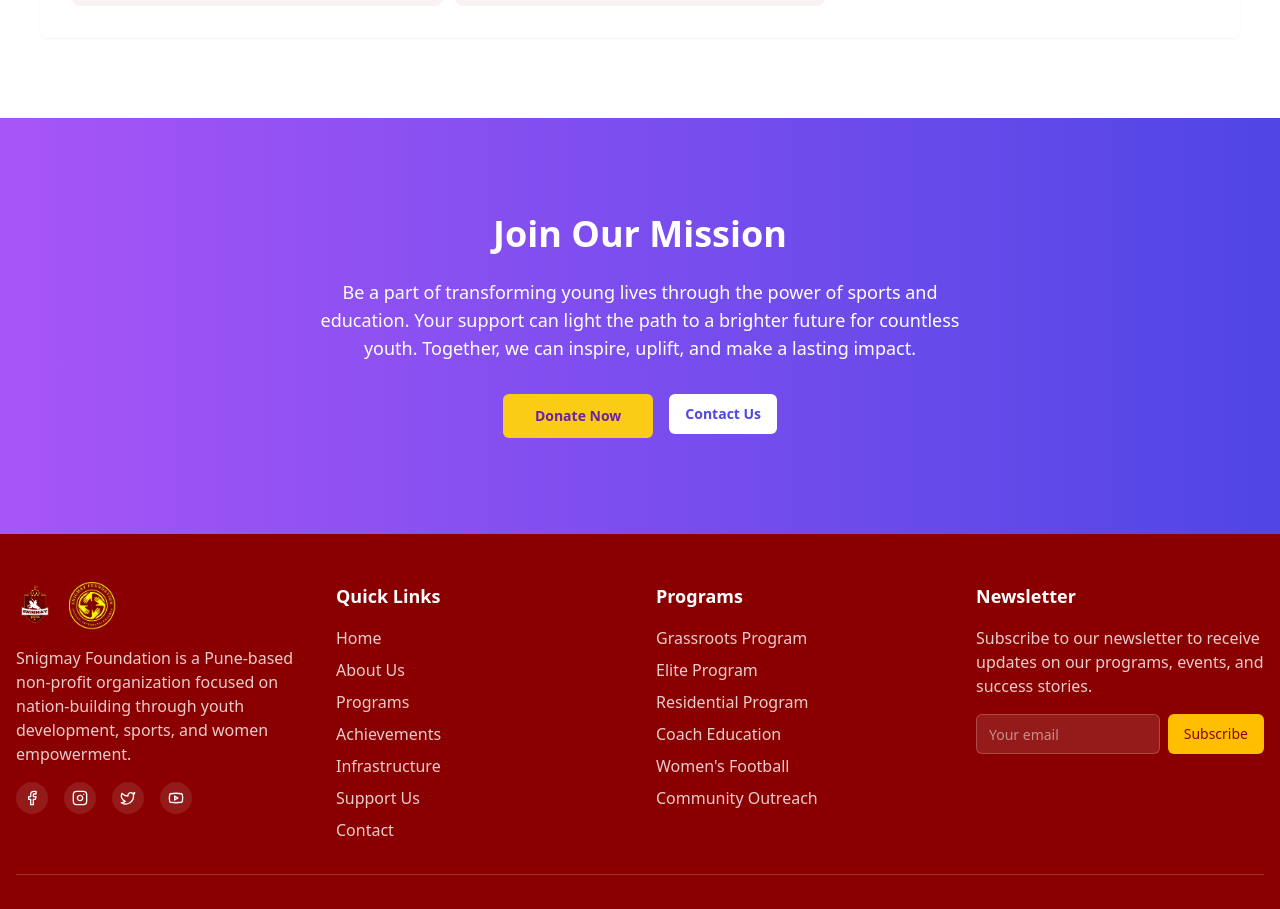
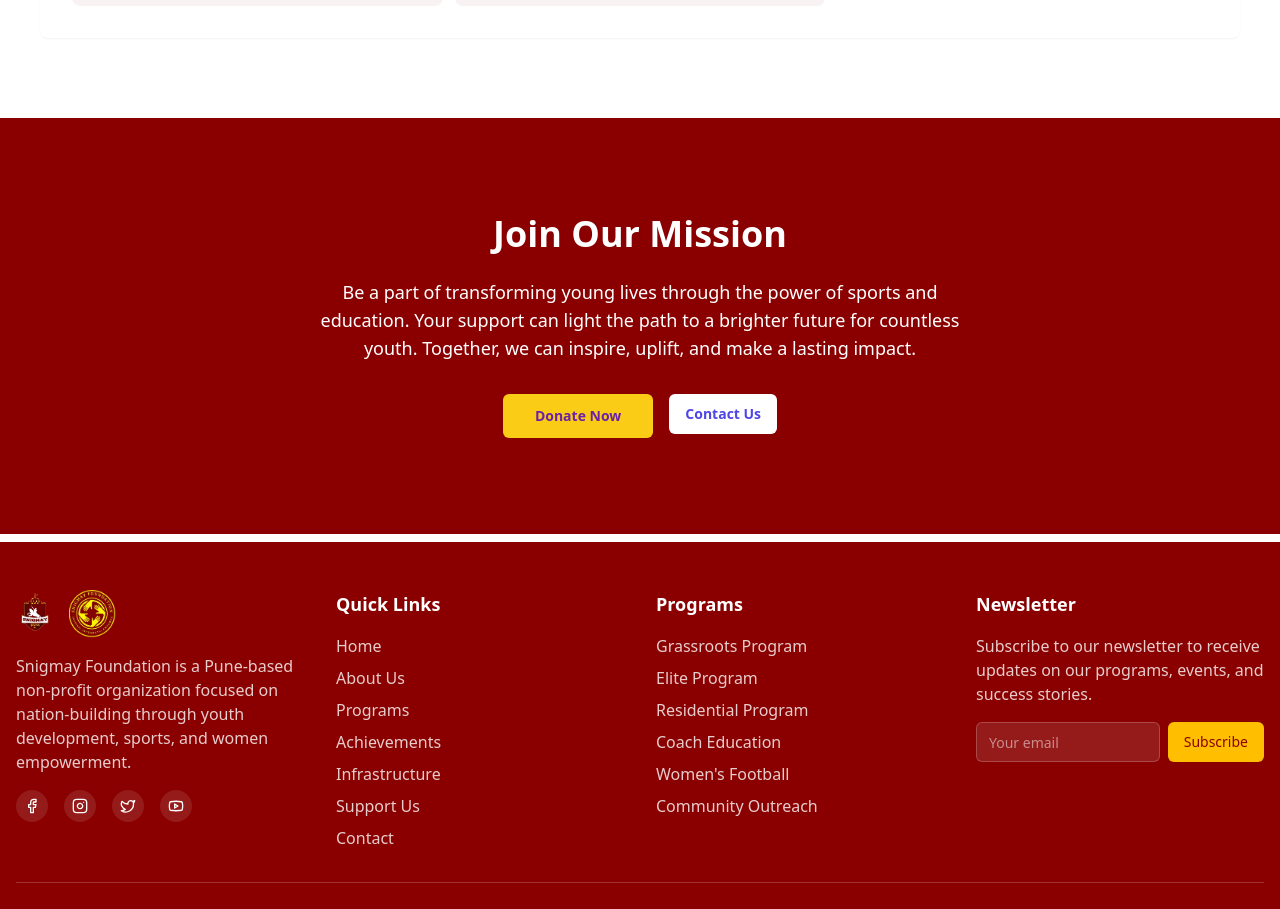
Before and after one commit to chetan21122004/snigmay, a Next.js app: page /management in a window 1280 px wide. Shown: the part 3952-4861 px from the top of the page. Built offline with nearby package versions, Linux system fonts and the light colour scheme.

Commit message:
done cta color scheme

```diff
--- a/app/management/page.tsx
+++ b/app/management/page.tsx
@@ -265,7 +265,7 @@ export default function Management() {
       </section>
 
     {/* CTA */}
-<section className="py-12 w-90 sm:py-16 md:py-20 lg:py-24 bg-gradient-to-r from-purple-500 to-indigo-600 text-white">
+<section className="py-12 w-90 sm:py-16 md:py-20 lg:py-24 mb-2 bg-[#8a0000] text-white">
   <div className="container mx-auto px-4 sm:px-6 text-center">
     <h2 className="text-2xl sm:text-3xl md:text-4xl font-bold mb-4 sm:mb-6">Join Our Mission</h2>
     <p className="text-base sm:text-lg max-w-2xl mx-auto mb-6 sm:mb-8 px-4">
```
